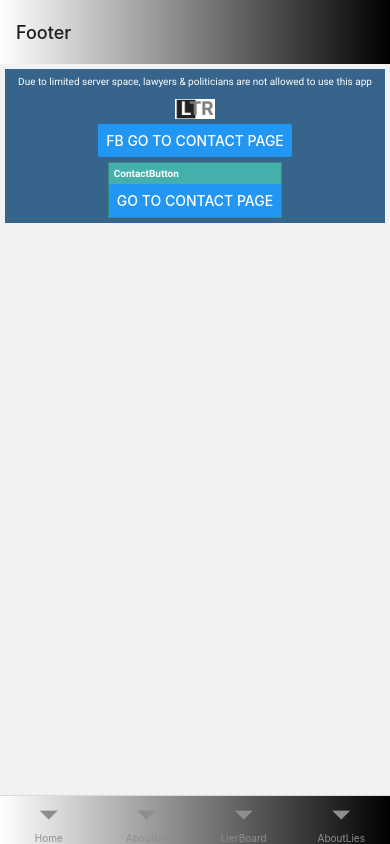
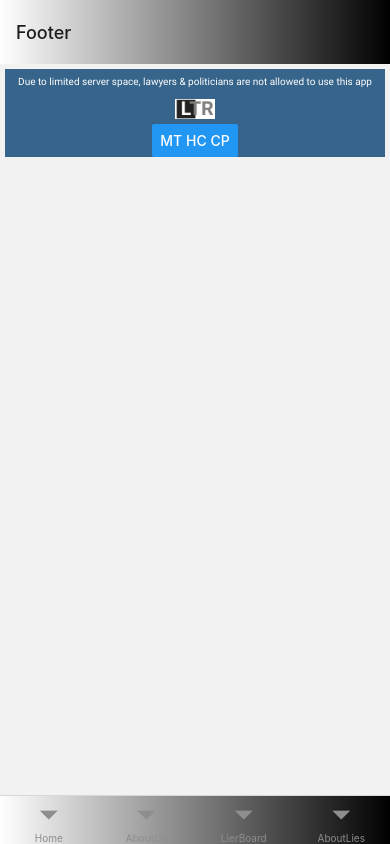
Before and after one commit to psteingh/LTRapp, a React Native app: screen /Footer in a window 390 px wide. Built offline with nearby package versions, Linux system fonts and the light colour scheme.

Commit message:
ltrapp05111010

```diff
--- a/home/footer.js
+++ b/home/footer.js
@@ -3,7 +3,7 @@ import { View, Button, StyleSheet } from 'react-native';
 import Colors from '../constants/colors';
 
 import FooterNote from './footernote';
-import ContactButton from './ContactButton';
+// import ContactButton from './ContactButton';
 
 import LtrLogoFooter from '../constants/ltrlogofooter';
 
@@ -17,12 +17,9 @@ function Footer({navigation}) {
             <LtrLogoFooter />
             </View>
             <Button
-                title="FB Go to Contact Page"
+                title="MT HC CP"
                 onPress={() => navigation.navigate('MyTabs',
                 {screen: 'HomeComponent', params: {screen: 'ContactPage'}})} />
-            <View>
-            <ContactButton />
-            </View>
 
         </View>
     );
```
